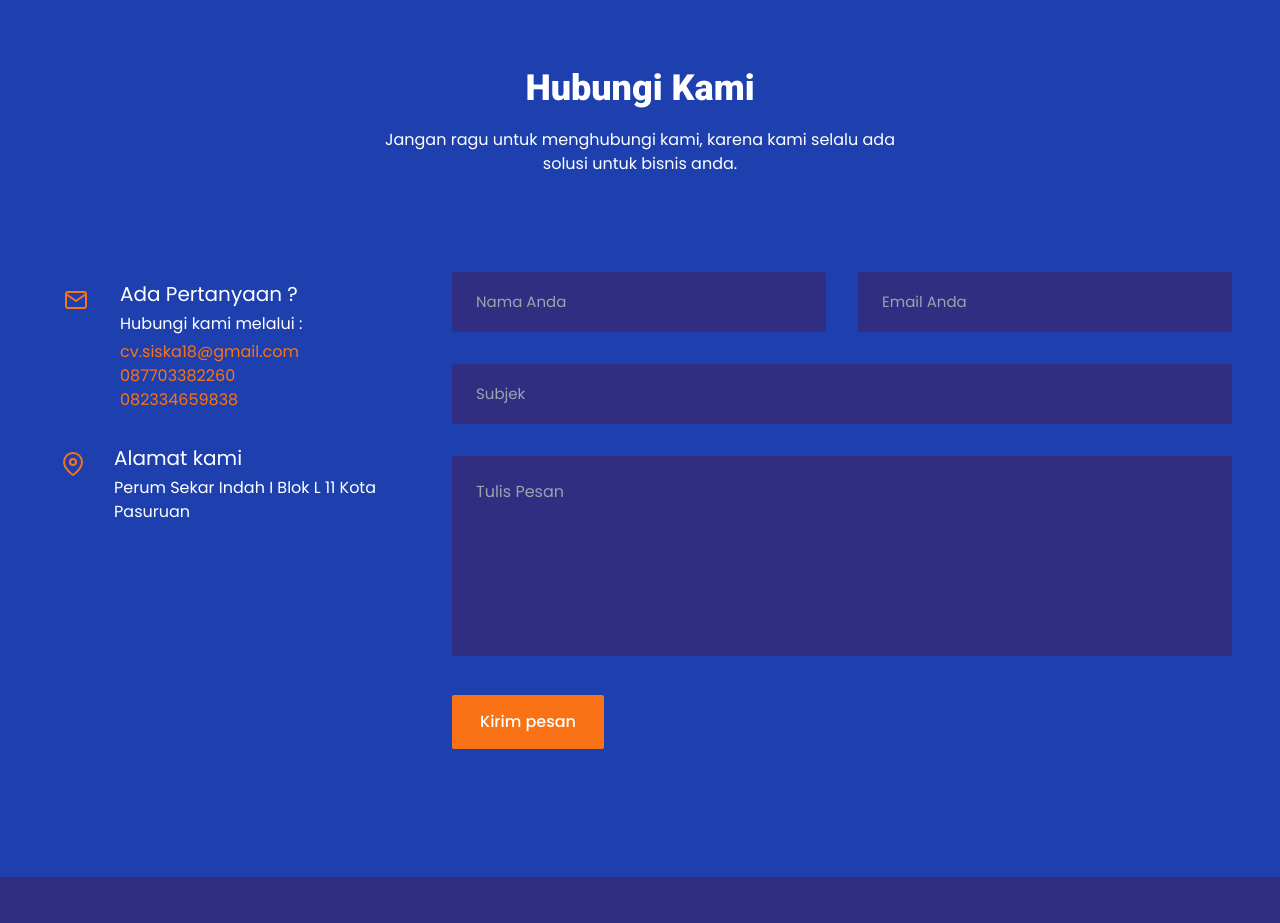
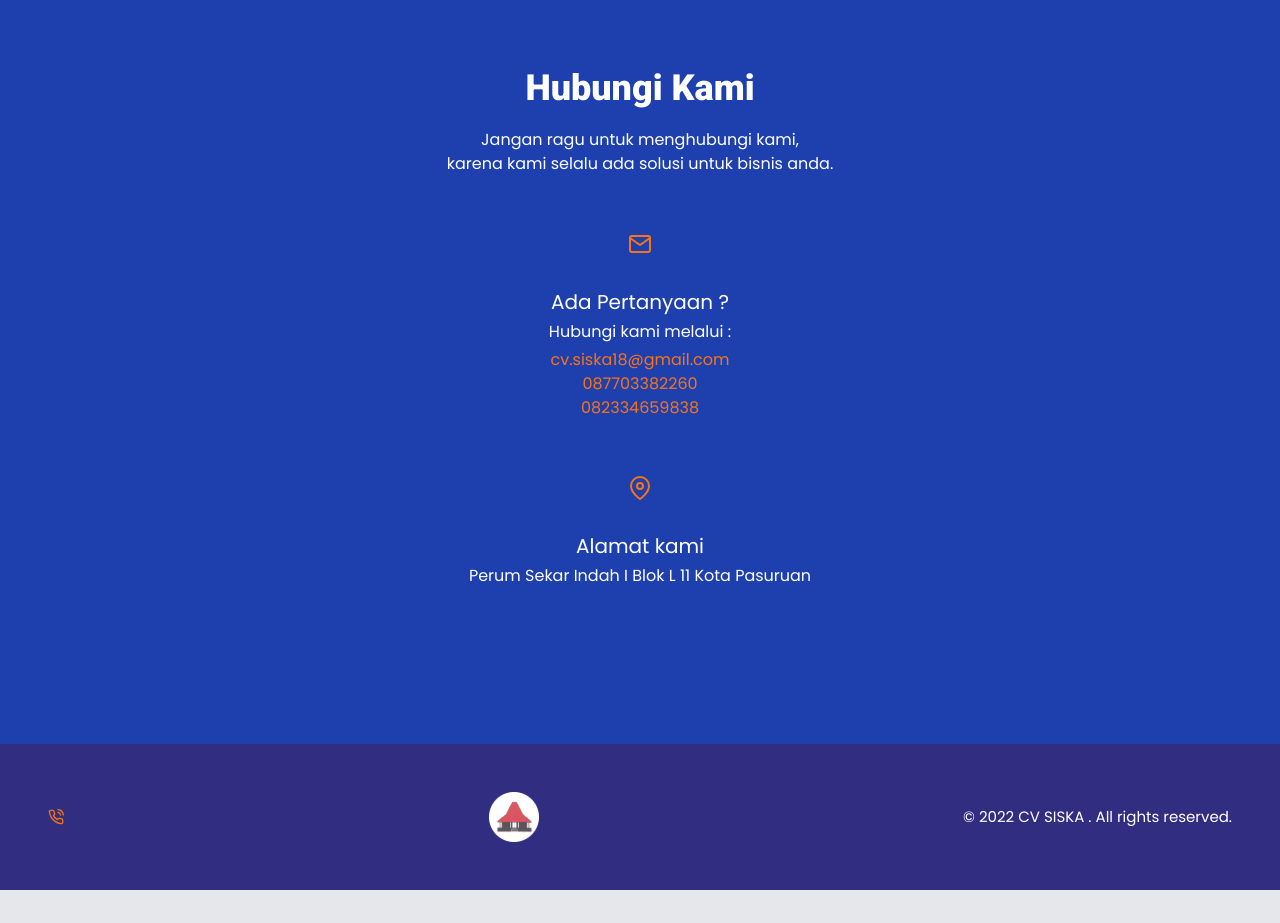
Before and after one commit to dika1999/cvsiska, a React (Create React App) app: page / in a window 1280 px wide. Shown: the part 3700-4623 px from the top of the page. After the commit the page ends 4590 px from the top, so only its background shows below. Built offline with nearby package versions, Linux system fonts and the light colour scheme.

Commit message:
Change Contacts

```diff
--- a/src/components/Contact.js
+++ b/src/components/Contact.js
@@ -12,20 +12,16 @@ const Contact = () => {
           <h2 className='section-title before:content-contact relative before:absolute before:opacity-40 before:-top-7 before:-left-40 before:hidden before:lg:block'>
             Hubungi Kami
           </h2>
-          <p className='subtitle'>
-            Jangan ragu untuk menghubungi kami, karena kami selalu ada solusi untuk bisnis anda.
+          <p>
+            Jangan ragu untuk menghubungi kami, <br/> karena kami selalu ada solusi untuk bisnis anda.
           </p>
-        </div>
-        <div
-          className='flex flex-col lg:gap-x-8 lg:flex-row'
-        >
-          <div
-            className='flex flex-1 flex-col items-start space-y-8 mb-12 lg:mb-0 lg:pt-2'
-          >
-            {contact.map((item, index) => {
+
+          {contact.map((item, index) => {
               const { icon, title, subtitle, email, nohp1, nohp2} = item;
               return (
-                <div className='flex flex-col lg:flex-row gap-x-4' key={index}>
+                <div className='flex flex-col items-center text-center' key={index}>
+                  <br/>
+                  <br/>
                   <div className='text-accent rounded-sm w-14 h-14 flex items-start justify-center mt-2 mb-4 lg:mb-0 text-2xl'>
                     {icon}
                   </div>
@@ -39,8 +35,10 @@ const Contact = () => {
                 </div>
               );
             })}
-          </div>
-          <form
+        </div>
+
+
+          {/* <form
             className='space-y-8 w-full max-w-[780px]'
           >
             <div className='flex gap-8'>
@@ -55,9 +53,9 @@ const Contact = () => {
             <button className='btn btn-lg bg-accent hover:bg-secondary-hover'>
               Kirim pesan
             </button>
-          </form>
-        </div>
+          </form> */}
       </div>
+
     </section>
   );
 };
```
